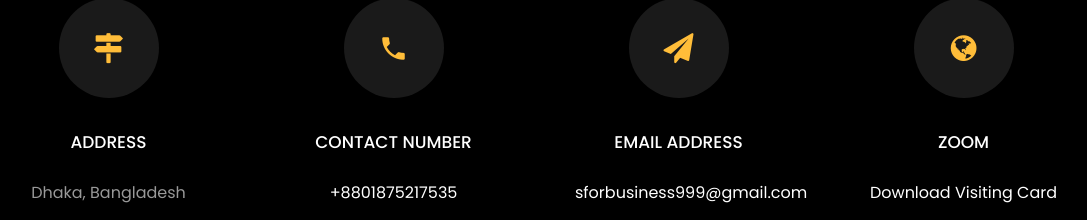
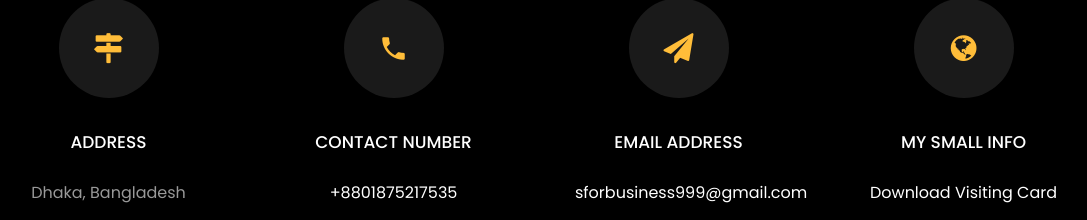
Before and after one commit to Sa-Saik/Saik999.github.io, a plain HTML site: page index.html in a window 1280 px wide. Shown: the part 3605-3825 px from the top of the page, without its empty margins (104-1191 px from the left). Drawn offline with Linux system fonts and the light colour scheme; files whose address does not match are found by name.

Commit message:
update 1

```diff
--- a/index.html
+++ b/index.html
@@ -474,7 +474,7 @@
           		<div class="icon d-flex align-items-center justify-content-center">
           			<span class="icon-globe"></span>
           		</div>
-          		<h3 class="mb-4">Zoom</h3>
+          		<h3 class="mb-4">my small info</h3>
 	            <p><a href="images/visiting-card.jpg" download>Download Visiting Card</a></p>
 
 	          </div>
```
